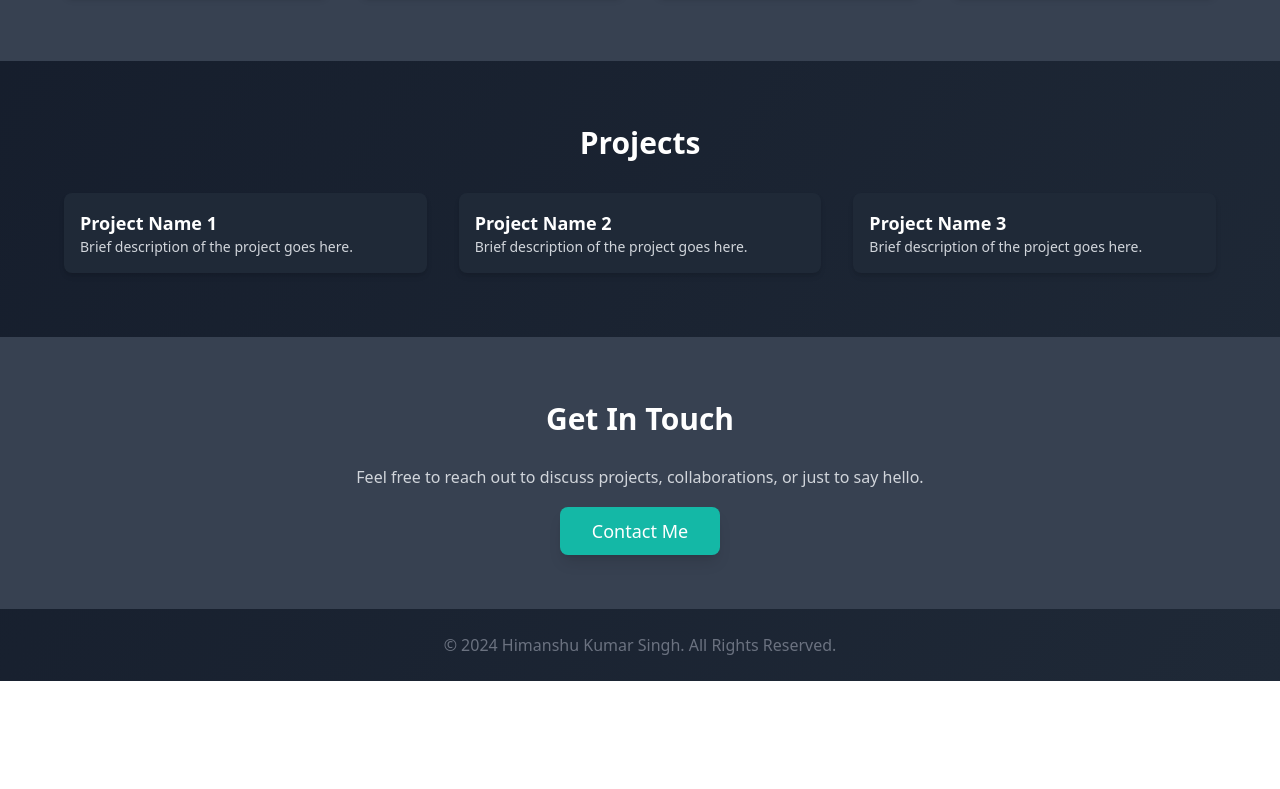
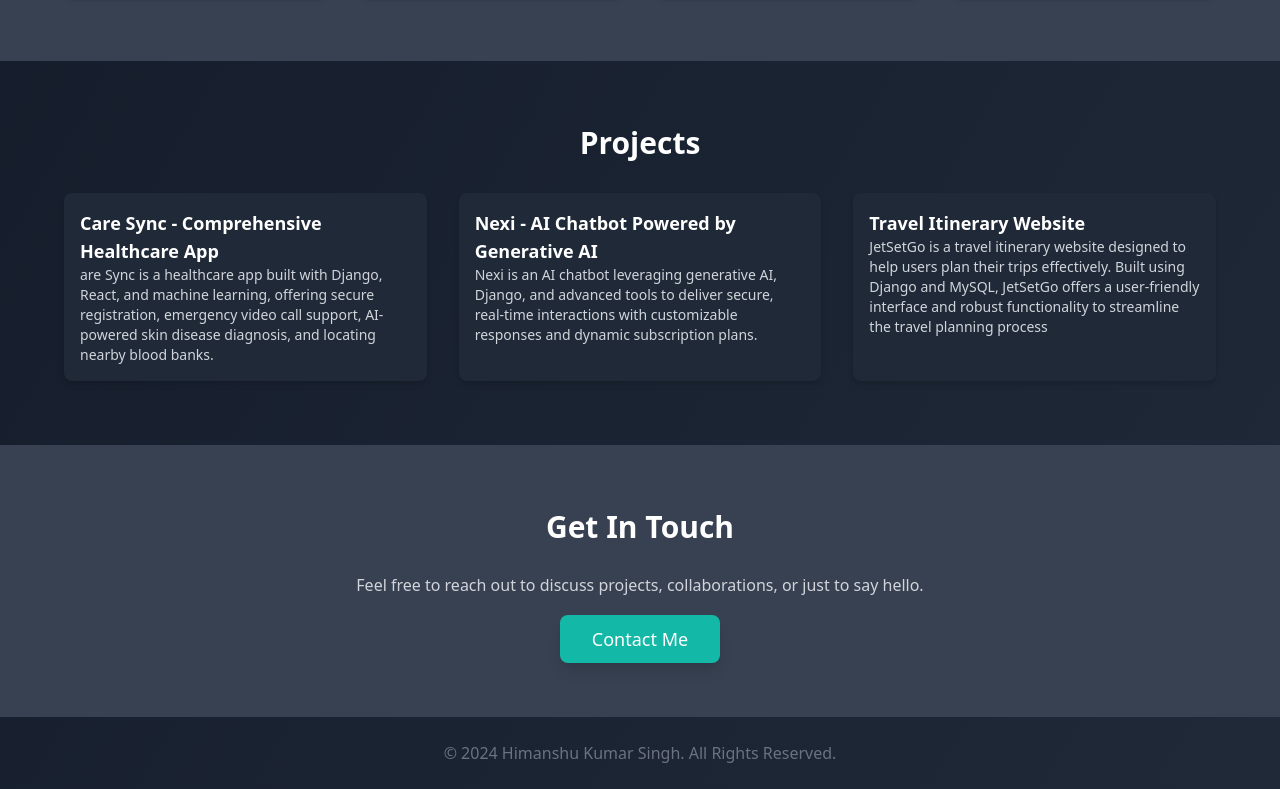
Before and after one commit to himanshusingh06/portfolio, a plain HTML site: page index.html in a window 1280 px wide. Shown: the part 1411-2200 px from the top of the page. Before the commit the page ends 2092 px from the top, so only its background shows below. Drawn offline with nearby package versions, Linux system fonts and the light colour scheme.

Commit message:
Initial commit or update resume download functionality

```diff
--- a/index.html
+++ b/index.html
@@ -28,7 +28,7 @@
     <p class="text-xl text-gray-300 max-w-lg mx-auto mb-6">
       Building modern, interactive, and efficient web applications using the latest technologies.
     </p>
-    <a href="#" class="px-8 py-3 bg-teal-500 rounded-lg shadow-lg text-lg hover:bg-teal-400 transition-all">
+    <a href="downloads/Himanshu_Kumar_Singh_Resume.pdf" class="px-8 py-3 bg-teal-500 rounded-lg shadow-lg text-lg hover:bg-teal-400 transition-all">
       Download Resume
     </a>
   </section>
@@ -83,16 +83,16 @@
       <h2 class="text-3xl font-bold text-center mb-8">Projects</h2>
       <div class="grid grid-cols-1 sm:grid-cols-2 lg:grid-cols-3 gap-8">
         <div class="p-4 bg-gray-800 rounded-lg shadow-md hover:scale-105 transition-all">
-          <h3 class="font-semibold text-lg">Project Name 1</h3>
-          <p class="text-gray-300 text-sm">Brief description of the project goes here.</p>
+          <h3 class="font-semibold text-lg">Care Sync - Comprehensive Healthcare App</h3>
+          <p class="text-gray-300 text-sm">are Sync is a healthcare app built with Django, React, and machine learning, offering secure registration, emergency video call support, AI-powered skin disease diagnosis, and locating nearby blood banks.</p>
         </div>
         <div class="p-4 bg-gray-800 rounded-lg shadow-md hover:scale-105 transition-all">
-          <h3 class="font-semibold text-lg">Project Name 2</h3>
-          <p class="text-gray-300 text-sm">Brief description of the project goes here.</p>
+          <h3 class="font-semibold text-lg">Nexi - AI Chatbot Powered by Generative AI</h3>
+          <p class="text-gray-300 text-sm">Nexi is an AI chatbot leveraging generative AI, Django, and advanced tools to deliver secure, real-time interactions with customizable responses and dynamic subscription plans.</p>
         </div>
         <div class="p-4 bg-gray-800 rounded-lg shadow-md hover:scale-105 transition-all">
-          <h3 class="font-semibold text-lg">Project Name 3</h3>
-          <p class="text-gray-300 text-sm">Brief description of the project goes here.</p>
+          <h3 class="font-semibold text-lg">Travel Itinerary Website</h3>
+          <p class="text-gray-300 text-sm">JetSetGo is a travel itinerary website designed to help users plan their trips effectively. Built using Django and MySQL, JetSetGo offers a user-friendly interface and robust functionality to streamline the travel planning process</p>
         </div>
       </div>
     </div>
@@ -105,7 +105,7 @@
       <p class="text-gray-300 leading-loose mb-6">
         Feel free to reach out to discuss projects, collaborations, or just to say hello.
       </p>
-      <a href="mailto:himanshu@example.com" class="px-8 py-3 bg-teal-500 rounded-lg shadow-lg text-lg hover:bg-teal-400 transition-all">
+      <a href="mailto:himanshuks062@gmail.com" class="px-8 py-3 bg-teal-500 rounded-lg shadow-lg text-lg hover:bg-teal-400 transition-all">
         Contact Me
       </a>
     </div>
```
Also changed, not shown: 1 other file.
